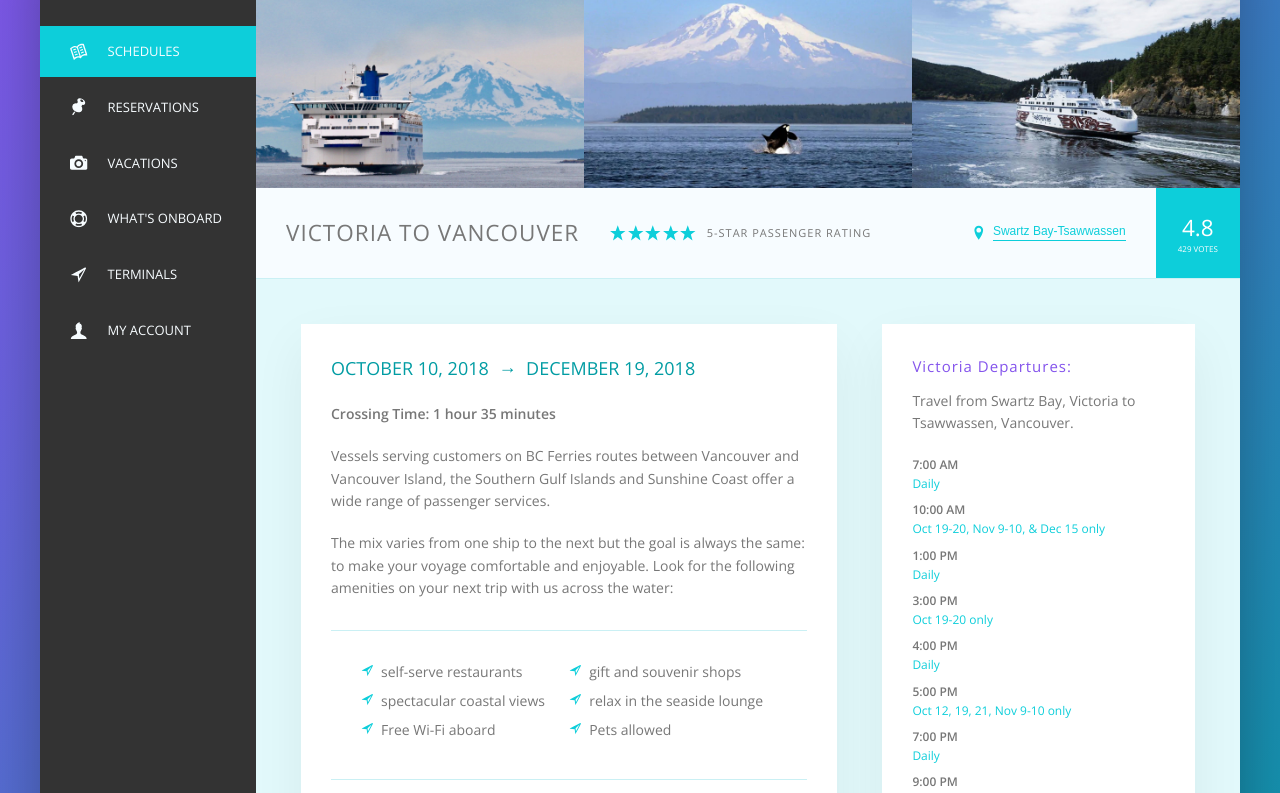
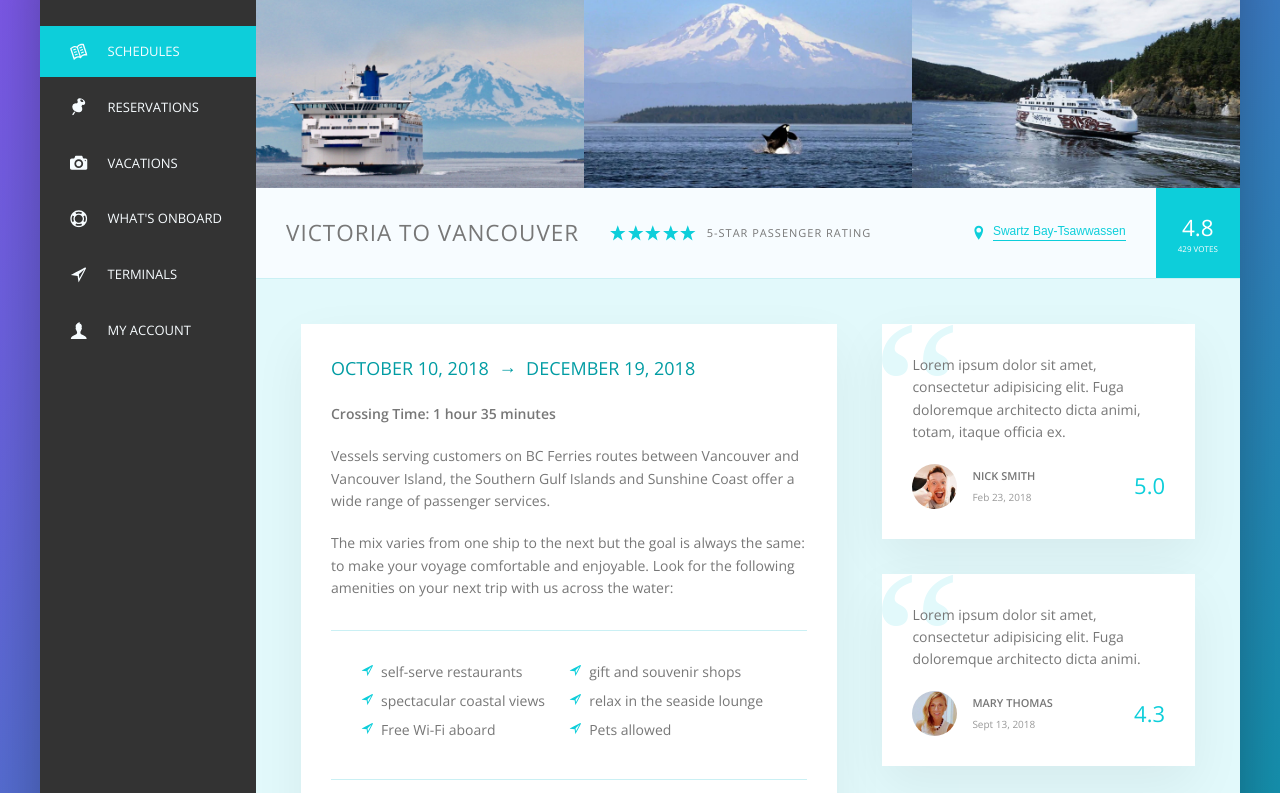
Before and after one commit to Brittca/Ferries, a website: page index.html in a window 1280 px wide. Shown: the part 159-952 px from the top of the page. Drawn offline with nearby package versions, Linux system fonts and the light colour scheme.

Commit message:
reviews update

```diff
--- a/index.html
+++ b/index.html
@@ -207,9 +207,41 @@
                                 </div>
                             </div>
 
-                            <figure class="ferry-departures">
-                               <!-- FERRY SCHEDULES  -->
-                                <figure class="depart">
+                            <figure class="user-reviews"> <!-- // SWITCH TO FIGURE *** -->
+
+                                <figure class="review">
+                                    <blockquote class="review__text">
+                                    Lorem ipsum dolor sit amet, consectetur adipisicing elit. Fuga doloremque architecto dicta animi, totam, itaque officia ex.
+                                    </blockquote>
+                                    <figcaption class="review__user">
+                                        <img src="img/user-1.jpg" alt="user 1" class="review__photo">
+                                        <div class="review__user-box">
+                                            <p class="review__user-name">Nick Smith</p>
+                                            <p class="review__user-date">Feb 23, 2018</p>
+                                        </div>
+                                        <div class="review__rating">5.0</div>
+                                    </figcaption>
+                                </figure>
+
+
+                                <figure class="review">
+                                    <blockquote class="review__text">
+                                        Lorem ipsum dolor sit amet, consectetur adipisicing elit. Fuga doloremque architecto dicta animi.
+                                    </blockquote>
+                                    <figcaption class="review__user">
+                                        <img src="img/user-2.jpg" alt="user 1" class="review__photo">
+                                        <div class="review__user-box">
+                                            <p class="review__user-name">Mary Thomas</p>
+                                            <p class="review__user-date">Sept 13, 2018</p>
+                                        </div>
+                                        <div class="review__rating">4.3</div>
+                                    </figcaption>
+
+                                </figure>
+
+                            <!-- <figure class="ferry-departures">
+                                FERRY SCHEDULES  -->
+                                <!-- <figure class="depart">
                                     <div class="depart__heading">Victoria Departures:</div>
                                     <div class="depart__text">
                                     Travel from Swartz Bay, Victoria to Tsawwassen, Vancouver.
@@ -231,9 +263,9 @@
                                         <p class="depart__day">Daily</p>
                                         <p class="depart__time">9:00 pm</p>
                                         <p class="depart__day">Daily, except Dec 23</p>
-                                    </div>
+                                    </div> -->
 
-                                </figure>
+                                <!-- </figure> -->
 
                                 <button class="btn-inline">More Routes<span>&rarr;</span></button>
                             </div>
--- a/sass/_components.scss
+++ b/sass/_components.scss
@@ -444,50 +444,70 @@
 
 ///////////////////////////////////////////////////////////
 // DEPARTURES //
-.depart {
+.review {
 	background-color: #FFF;
 	box-shadow: var(--shadow-light);
 	padding: 3rem;
 	margin-bottom: 3.5rem;
 	position: relative;
-	overflow: hidden;
+	overflow: hidden; // THIS SETS THE OVERFLOW OF THE QUOTE ICON TO NOT SHOW
 
-	&__heading {
-		font-size: 1.5rem;
-		font-weight: 400;
-		color: var(--color-primary-light);
-		margin-bottom: 1.2rem;
-		letter-spacing: 1px;
-	}
 
 	&__text {
 		margin-bottom: 2rem;
 		z-index: 10;
-		position: relative;
+		position: relative; // YOU MUST SET THE POSITION WHEN YOU SET A Z-INDEX
 	}
 
-	&__departure-box {
+	&__user {
 		display: flex;
-		flex-direction: column;
-		justify-content: center;
+		align-items: center;
 	}
 
-	&__time {
-		font-size: 1.2rem;
-		font-weight: 600;
-		text-transform: uppercase;
-		flex: 1 0 80%;
-	}
-
-	&__day {
-		font-size: 1.2rem;
-		color: var(--color-primary);
-		font-weight: 300;
-		flex: 0;
-		margin-bottom: .7rem;
+	&__photo {
+		height: 4.5rem;
+		width: 4.5rem;
+		border-radius: 50%;
+		margin-right: 1.5rem;
 
 	}
 
+	&__user-box {
+		margin-right: auto; // element contains both the name and the date. want img, user box, then the space so the rating is pushed all the way to the right.
+	}
+
+	&__user-name {
+		font-size: 1.1rem;
+		font-weight: 600;
+		text-transform: uppercase;
+		margin-bottom: .4rem;
+	}
+
+	&__user-date {
+		font-size: 1rem;
+		color: var(--color-grey-dark-3);
+
+	}
+
+	&__rating {
+		font-size: 2.2rem;
+		color: var(--color-primary);
+		font-weight: 300;
+
+
+	}
+
+	&::before {
+		content: "\201C";
+		position: absolute;
+		top: -3.25rem;
+		left: -1rem;
+		line-height: 1;
+		font-size: 20rem;
+		color: var(--color-grey-light-2);
+		font-family: san-serif;
+		z-index: 1;
+	}
 }
 
 ///////////////////////////////////////////////////////////
@@ -496,6 +516,8 @@
 .cta {
 	padding: 3.5rem 0;
 	text-align: center;
+
+
 
 	&__book-now {
 		font-size: 2rem;
@@ -513,7 +535,7 @@
 	border: none;
 	 font-weight: 300;
 	 text-transform: uppercase;
-	 border-radius: 100px;
+	 border-radius: 100px; // MAKES THE BUTTON ROUNDED ON THE SIDES
 	 background-image: linear-gradient(to right,
 	  var(--color-primary-light),
 	  var(--color-primary-dark));
@@ -540,7 +562,8 @@
 		padding: 2rem 0;
 
 		left: 0;
-		top: -100%;
+		top: -100%; // this will move the button text up EXACTLY THE SIZE OF THE ELEMENT
+
 	}
 
 	&:hover {
@@ -562,4 +585,4 @@
 		animation: pulsate 1s infinite;
 		}
 
-}
+	}
--- a/sass/_layout.scss
+++ b/sass/_layout.scss
@@ -60,7 +60,7 @@
 	margin-right: 4.5rem;
 }
 
-.ferry-departures {
+.user-reviews {
 	// background-color: yellowgreen;
 	flex: 1; // makes this fill the remainder
 	display: flex;
```
Also changed, not shown: css/style.css, sass/main.scss (line endings or trailing spaces), 1 other file.
